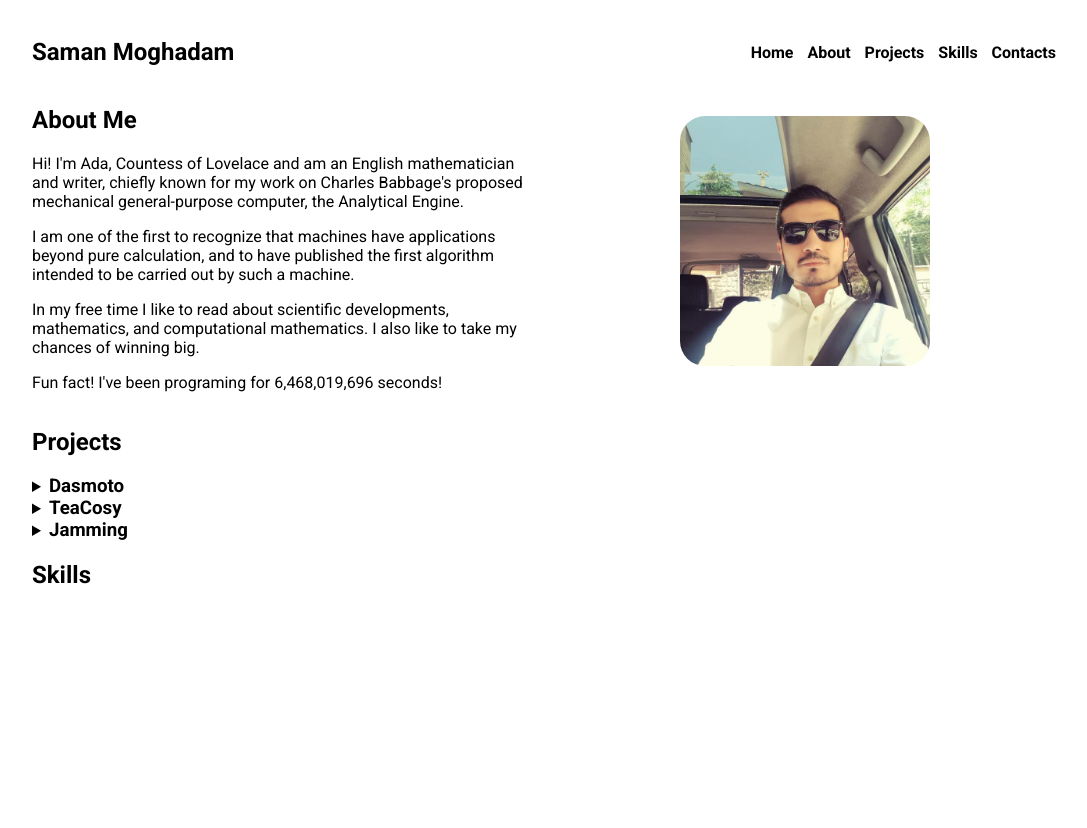
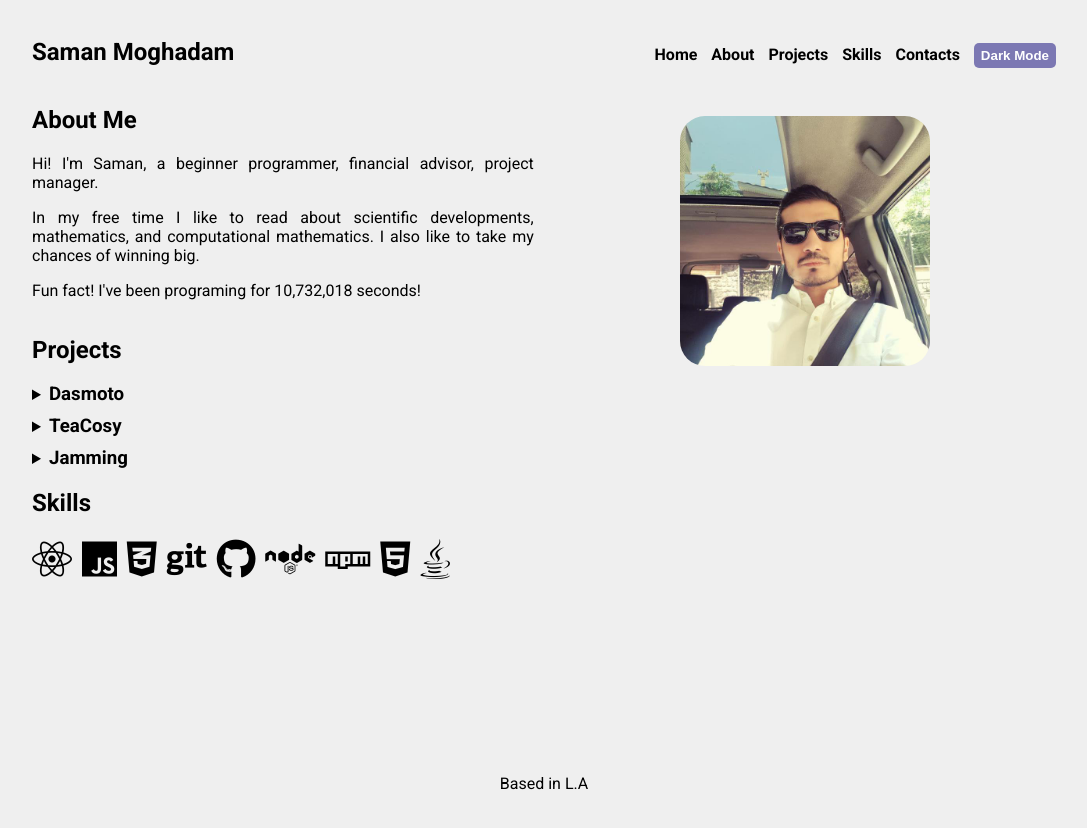
Before and after one commit to moghadam117/SamanMoghadam, a plain HTML site: page index.html in a window 1280 px wide. Shown: the whole page, without its empty margins (96-1183 px from the left). Before the commit the page ends 800 px from the top, so only its background shows below. Drawn offline with Linux system fonts and the light colour scheme.

Commit message:
third commit

```diff
--- a/css/style.css
+++ b/css/style.css
@@ -1,10 +1,68 @@
-@import url('https://fonts.googleapis.com/css2?family=Roboto:ital,wght@0,300;0,400;0,700;1,400;1,700&display=swap'); * {
-    /* box-shadow:inset 0 0 0 1px  blue; */
+@import url('https://fonts.googleapis.com/css2?family=Roboto:ital,wght@0,300;0,400;0,700;1,400;1,700&display=swap');
+
+html {
+  scroll-behavior: smooth;
 }
-
 body {
     font-family: 'Roboto', sans-serif;
     padding: 10px;
+    background: #efefef;
+    text-align:justify;
+    height: 100%;
+}
+
+body.dark-mode {
+    background: #393849;
+    color: white;
+}
+
+button {
+    background: #7C78B3;
+    color: white;
+    border: none;
+    border-radius: 5px;
+    padding: 5px 7px;
+    font-weight: bold;
+}
+
+button:focus {
+    outline: none;
+}
+
+#myPhoto {
+    cursor: pointer;
+}
+
+#myPhoto.rotate {
+    animation : myRotation 1s ease-in forwards;
+}
+
+@keyframes myRotation {
+    0% {
+        transform: rotate(0deg);
+    }
+
+    100% {
+        transform: rotate(180deg);
+    }
+}
+
+#myPhoto.rotate2 {
+    animation : myRotation2 1s ease-in forwards;
+}
+
+@keyframes myRotation2 {
+    0% {
+        transform: rotate(180deg);
+    }
+
+    100% {
+        transform: rotate(0deg);
+    }
+}
+
+button:hover {
+    background: #9f9cd1
 }
 
 nav {
@@ -16,7 +74,7 @@ nav ul {
     margin: 25px 0 0 0 ;
     padding: 0;
     float: right;
-    display: inline-block;
+    /*display: inline-block;*/
 }
 
 nav ul li {
@@ -39,9 +97,21 @@ main img {
     border-radius : 10%;
 }
 
+.toggle-button:before {
+    content: "Dark Mode"
+}
+
+.dark-mode .toggle-button:before {
+    content: "Light Mode"
+}
+
 a {
     text-decoration: none;
     color: black;
+}
+
+.dark-mode a {
+    color: white;
 }
 
 .column {
@@ -64,6 +134,20 @@ a {
 details {
     cursor: pointer;
 }
+#skills-container {
+    font-size: 2.5em;
+    width: 100%;
+    display: inline;
+    cursor: pointer;
+
+}
+.project {
+    margin-top:10px;
+}
+footer {
+    text-align:center;
+    margin:190px 0 0 0 ;
+}
 
 @media only screen and (min-width: 600px) {
     .column {
--- a/index.html
+++ b/index.html
@@ -1,9 +1,18 @@
-<html>
+<html lang="en-US">
     <head>
         <title>
             Sam Moghadam_home
         </title>
+        <meta charset="UTF-8">
         <link rel="stylesheet" href="./css/style.css">
+        <script src="https://kit.fontawesome.com/97808181ae.js" crossorigin="anonymous"></script>
+        <script src="js/app.js" ></script>
+        <link rel="apple-touch-icon" sizes="180x180" href="img/Favicons/apple-touch-icon.png">
+        <link rel="icon" type="image/png" sizes="32x32" href="img/Favicons/favicon-32x32.png">
+        <link rel="icon" type="image/png" sizes="16x16" href="img/Favicons/favicon-16x16.png">
+        <link rel="manifest" href="img/Favicons/site.webmanifest">
+        <meta name="msapplication-TileColor" content="#da532c">
+        <meta name="theme-color" content="#ffffff">
 
     </head>
     <body>
@@ -16,6 +25,7 @@
             <li><a href = "#projects">Projects</a></li>
             <li><a href = "#skills">Skills</a></li>
             <li><a href = "contact.html">Contacts</a></li>
+            <li><button class="toggle-button" onclick="myFunction()"><span class="button-text"></span></button></li>
 
         </ul>
      </nav>
@@ -23,18 +33,19 @@
          <section id="about-me">
          <div class="column left-column">
         <h1>About Me</h1>
-            <p>Hi! I'm Ada, Countess of Lovelace and am an English mathematician and writer, chiefly known for my work on Charles Babbage's proposed mechanical general-purpose computer, the Analytical Engine.</p>
-
-            <p>I am one of the first to recognize that machines have applications beyond pure calculation, and to have published the first algorithm intended to be carried out by such a machine.</p>
+            <p>Hi! I'm Saman, a beginner programmer, financial advisor, project manager.</p>
 
             <p> In my free time I like to read about scientific developments, mathematics, and computational mathematics. I also like to take my chances of winning big.</p>
 
-            <p> Fun fact! I've been programing for 6,468,019,696 seconds!</p>
+            <p>
+                Fun fact! I've been programing for
+                <span id="time-container">6,468,238,242</span> seconds!
+              </p>
          </div>
 
          <div class="column right-column">
 
-        <img src="./img/photo_2020-07-26_17-04-29.jpg">
+        <img id="myPhoto" onclick="myFunction2()" src="./img/photo_2020-07-26_17-04-29.jpg">
         </div>
         </section>
         <section id="projects"><h2>Projects</h2>
@@ -64,14 +75,37 @@
         </section>
         <section id="skills">
             <h2>Skills</h2>
-            <div>
-
+            <div id="skills-container">
+                <i class="fab fa-react"></i>
+                <i class="fab fa-js"></i>
+                <i class="fab fa-css3-alt"></i>
+                <i class="fab fa-git"></i>
+                <i class="fab fa-github"></i>
+                <i class="fab fa-node"></i>
+                <i class="fab fa-npm"></i>
+                <i class="fab fa-html5"></i>
+                <i class="fab fa-java"></i>
             </div>
         </section>
      </main>
      <footer>
+        <p>Based in L.A</p>
+     </footer>
+     <script>
+        const timeContainer = document.getElementById("time-container");
+        const BIRTH_DAY = "07-27-2020";
+        const BIRTH_DAY_DATE = new Date(BIRTH_DAY);
+        const intlNumberFormatter = new Intl.NumberFormat("en-US");
 
-     </footer>
+        setInterval(() => {
+          const now = new Date();
+          const difference = Math.floor(
+            (now.getTime() - BIRTH_DAY_DATE.getTime()) / 1000
+          );
+
+          timeContainer.innerText = intlNumberFormatter.format(difference);
+        }, 1000);
+    </script>
 
 
 
--- /dev/null
+++ b/js/app.js
@@ -0,0 +1,23 @@
+function myFunction() {
+    var element = document.body;
+    element.classList.toggle("dark-mode");
+
+  }
+let timesClicked = 0;
+function myFunction2() {
+
+    var elemenet2 = document.getElementById("myPhoto");
+    if (timesClicked == 0){
+        elemenet2.classList.add("rotate");
+        timesClicked ++;
+
+
+    }
+    else {
+        elemenet2.classList.remove("rotate");
+        elemenet2.classList.add("rotate2");
+        timesClicked --;
+
+        }
+
+    }
```
Also changed, not shown: contact.html (+7 -8 lines), img/Favicons/browserconfig.xml (added, +9 -0 lines), img/Favicons/android-chrome-192x192.png (added), img/Favicons/android-chrome-512x512.png (added), img/Favicons/apple-touch-icon.png (added), img/Favicons/favicon-16x16.png (added), img/Favicons/favicon-32x32.png (added), img/Favicons/favicon.ico (added), img/Favicons/mstile-150x150.png (added), img/Favicons/site.webmanifest (added).
